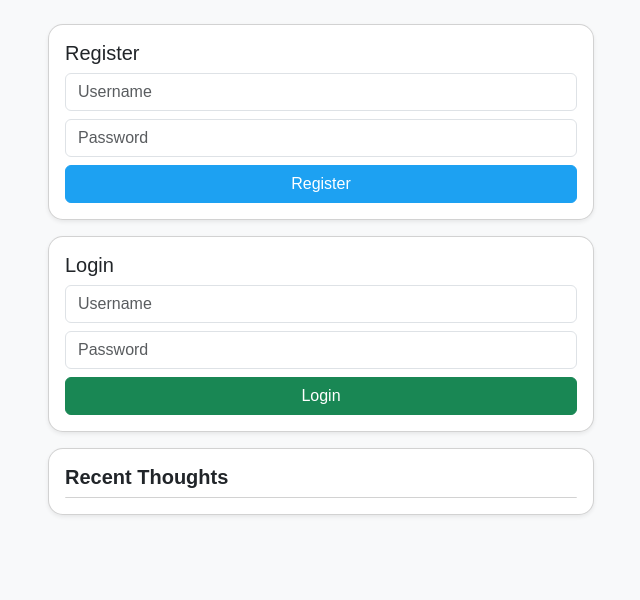
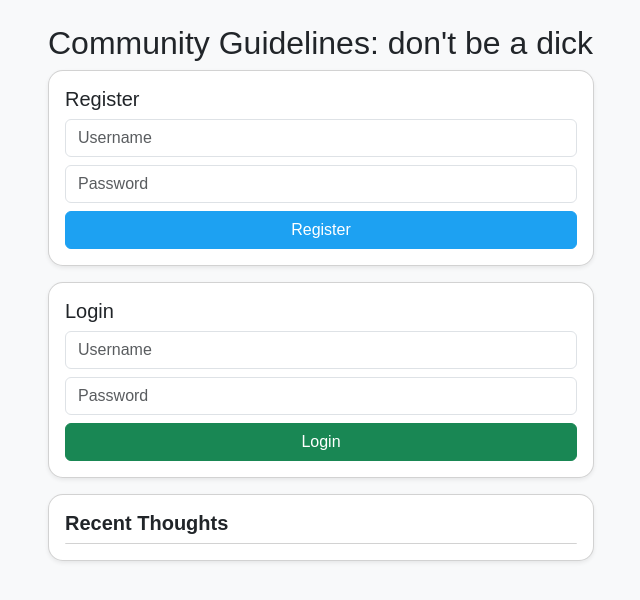
Before and after one commit to devenbhattacharya12/comments-app-github, a website: page public/index.html in a window 1280 px wide. Shown: the whole page, without its empty margins (319-959 px from the left). Drawn offline with nearby package versions, Linux system fonts and the light colour scheme; no server answers.

```diff
--- a/public/index.html
+++ b/public/index.html
@@ -11,7 +11,9 @@
   <div class="container mt-4">
     <div class="row justify-content-center">
       <div class="col-md-6">
-
+        <div>
+          <h2>Community Guidelines: don't be a dick</h2>
+        </div>
         <!-- User Authentication Forms -->
         <div id="authSection">
           <div class="card shadow-sm p-3 mb-3">
```
